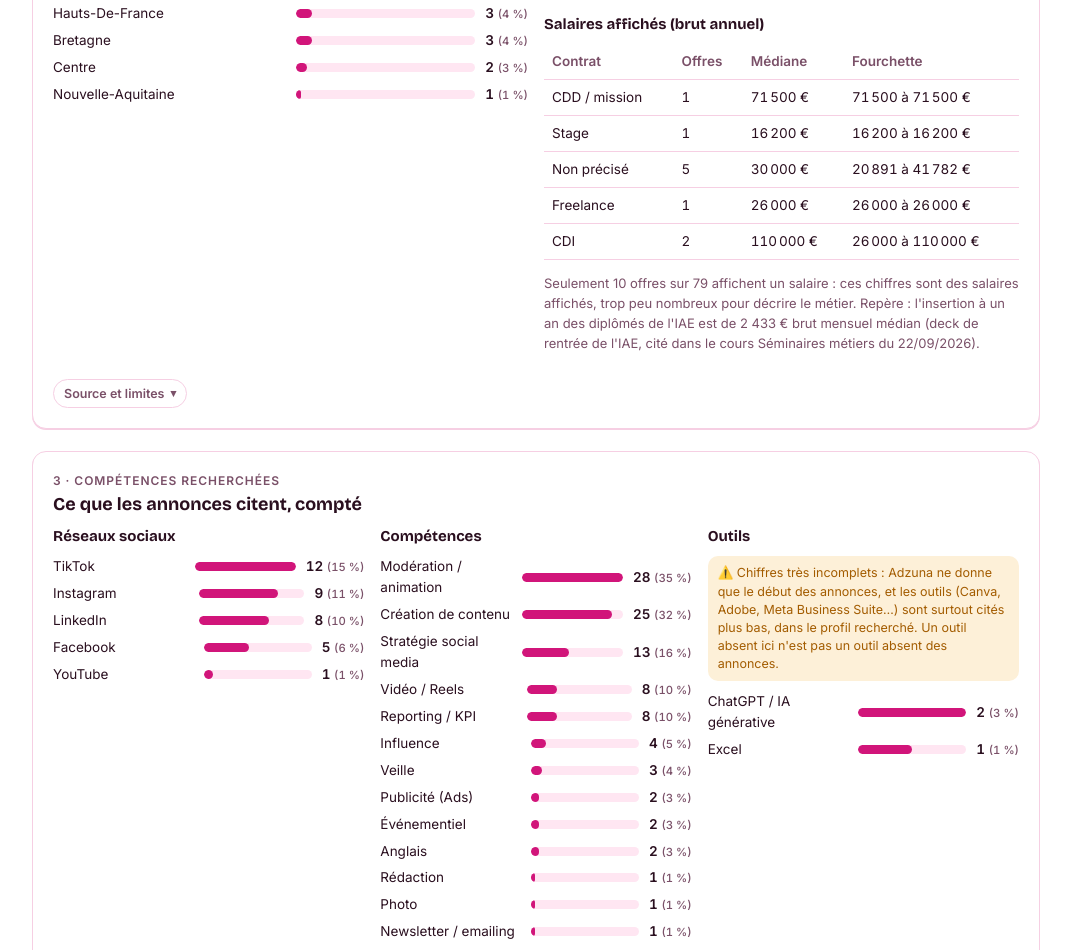
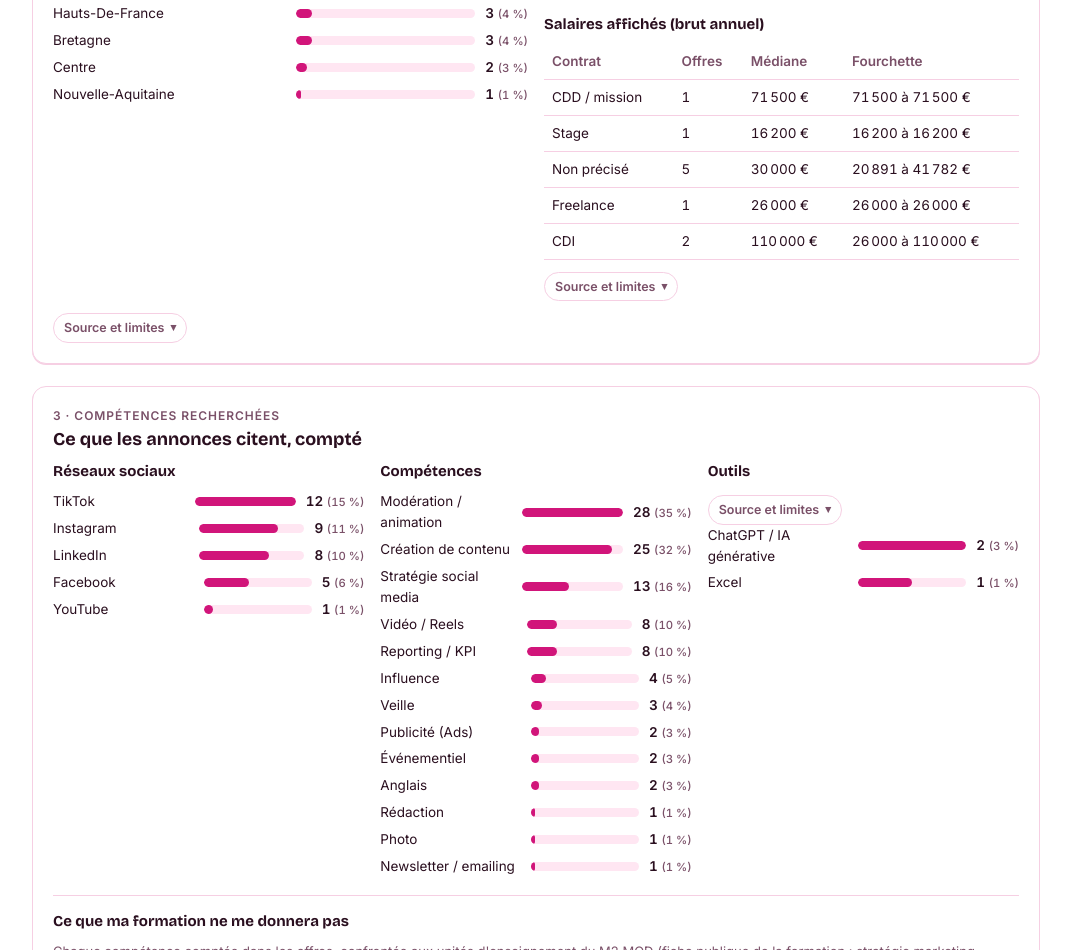
Before and after one commit to linaelh-cloud/projet-pro, a plain HTML site: page index.html in a window 1280 px wide. Shown: the part 1450-2400 px from the top of the page, without its empty margins (104-1175 px from the left). Drawn offline with nearby package versions, Linux system fonts and the light colour scheme.

Commit message:
Apec, avertissement outils et note salaires repliés

```diff
--- a/index.html
+++ b/index.html
@@ -220,6 +220,7 @@ details.src[open] summary::after{content:"▴"}
 details.src summary:hover{color:var(--accent);border-color:var(--accent)}
 details.src .source{margin-top:8px}
 details.src .note{margin:8px 0 0 !important}
+details.src .warn-box,details.src .quote{margin:8px 0 0}
 .toast{position:fixed;left:50%;transform:translateX(-50%);bottom:calc(20px + env(safe-area-inset-bottom,0px));background:var(--ink);color:var(--bg);padding:10px 16px;border-radius:999px;font-size:14px;font-weight:600;z-index:20}
 @media (prefers-reduced-motion:no-preference){.btn,.site,nav.tabs a{transition:background .15s,border-color .15s}}
 </style>
@@ -298,7 +299,7 @@ details.src .note{margin:8px 0 0 !important}
       <div><h4>Par type de contrat</h4><div class="bars" id="b-contrats"></div>
         <h4 style="margin-top:16px">Salaires affichés (brut annuel)</h4>
         <table class="mini" id="t-salaires"></table>
-        <p class="note" id="n-salaires"></p>
+        <p class="note a-replier" id="n-salaires"></p>
       </div>
     </div>
     <p class="note" id="n-extractions" style="margin-top:10px"></p>
@@ -312,7 +313,7 @@ details.src .note{margin:8px 0 0 !important}
     <div class="grid3">
       <div><h4>Réseaux sociaux</h4><div class="bars" id="b-reseaux"></div></div>
       <div><h4>Compétences</h4><div class="bars" id="b-comp"></div></div>
-      <div><h4>Outils</h4><p class="warn-box">⚠️ Chiffres très incomplets : Adzuna ne donne que le début des annonces, et les outils (Canva, Adobe, Meta Business Suite…) sont surtout cités plus bas, dans le profil recherché. Un outil absent ici n'est pas un outil absent des annonces.</p><div class="bars" id="b-outils"></div></div>
+      <div><h4>Outils</h4><p class="warn-box a-replier">⚠️ Chiffres très incomplets : Adzuna ne donne que le début des annonces, et les outils (Canva, Adobe, Meta Business Suite…) sont surtout cités plus bas, dans le profil recherché. Un outil absent ici n'est pas un outil absent des annonces.</p><div class="bars" id="b-outils"></div></div>
     </div>
     <div class="gap">
       <h4>Ce que ma formation ne me donnera pas</h4>
@@ -328,12 +329,14 @@ details.src .note{margin:8px 0 0 !important}
     <h3 style="margin-top:4px">Une extraction par jour, pour voir le marché bouger</h3>
     <p class="note" style="margin:0 0 10px">Le robot ajoute une ligne chaque jour. Avec plusieurs semaines de données, on lit une tendance, pas une opinion.</p>
     <div style="overflow-x:auto"><table class="mini" id="t-histo"></table></div>
+    <div class="a-replier">
     <div class="quote">
       <b>Source emploi : Apec, « L'IA dans les métiers du commercial et du marketing » (mars 2026).</b>
       En 2025, les métiers commercial-marketing représentent 13 % des offres cadre de l'Apec qui mentionnent l'IA, contre 9 % en 2022. Les employeurs attendent surtout des usages concrets et du savoir-être, plus que des formations techniques.
       <a href="https://www.apec.fr/tendances-emploi-cadre/evolution-des-metiers-et-competences/quel-impact-de-l-ia-sur-les-competences-des-metiers-du-commercial-et-du-marketing-.html" target="_blank" rel="noopener">Lire l'étude ↗</a>
     </div>
     <p class="note" id="n-ia" style="margin-top:10px"></p>
+    </div>
   </div>
 
   <!-- 5 -->
@@ -1067,6 +1070,12 @@ ${cv || "(CV non renseigné : demande-moi mon CV avant d'écrire la lettre)"}`;
 </script>
 <script>
 /* Sources repliées : chaque encadré « source » devient un petit menu à déplier */
+document.querySelectorAll(".a-replier").forEach(el => {
+  const d = document.createElement("details");
+  d.className = "src";
+  d.innerHTML = "<summary>Source et limites</summary>";
+  el.before(d); d.appendChild(el);
+});
 document.querySelectorAll(".source").forEach(el => {
   const d = document.createElement("details");
   d.className = "src";
```
